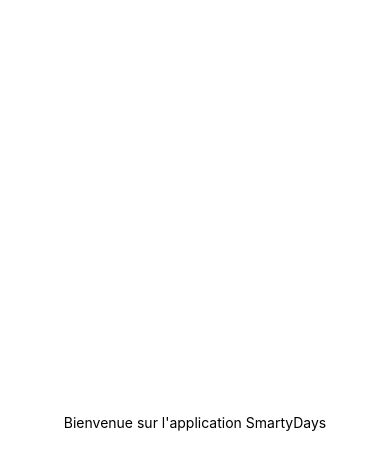
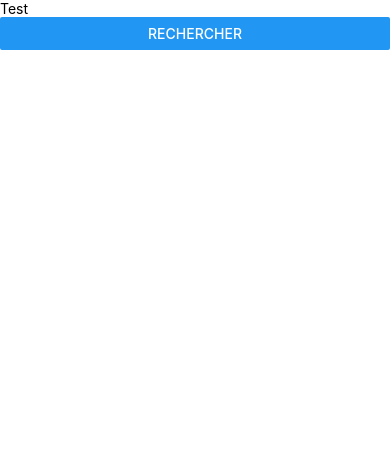
Before and after one commit to CyrielGFY/Application_SmartYdays, a React Native app in the folder SmartYdays/: screen / in a window 390 px wide. Shown: the top 470 px of the page. Built offline with nearby package versions, Linux system fonts and the light colour scheme.

Commit message:
First commit

```diff
--- a/SmartYdays/App.js
+++ b/SmartYdays/App.js
@@ -1,12 +1,12 @@
-import React, { Component } from 'react';
-import { Text, View } from 'react-native';
+// App.js
 
-export default class HelloWorldApp extends Component {
-  render() {
-    return (
-        <View style={{ flex: 1, justifyContent: "center", alignItems: "center" }}>
-          <Text>Bienvenue sur l'application SmartyDays</Text>
-        </View>
-    );
-  }
+import React from 'react'
+import Search from './Components/Search'
+
+export default class App extends React.Component {
+    render() {
+        return (
+            <Search/>
+        )
+    }
 }
--- /dev/null
+++ b/SmartYdays/Components/Search.js
@@ -0,0 +1,15 @@
+// Components/Search.js
+
+import React from 'react'
+import { View, TextInput, Button } from 'react-native'
+
+export default class Search extends React.Component {
+    render() {
+        return (
+            <View>
+                <TextInput placeholder='Test'/>
+                <Button title='Rechercher' onPress={() => {}}/>
+            </View>
+        )
+    }
+}
```
